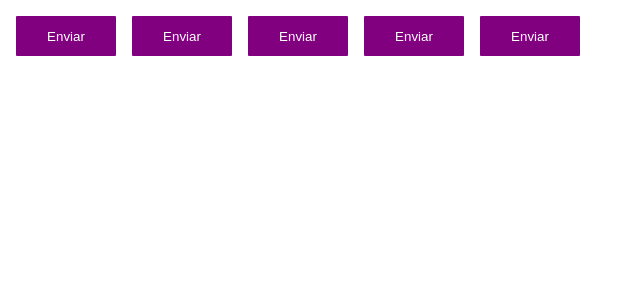
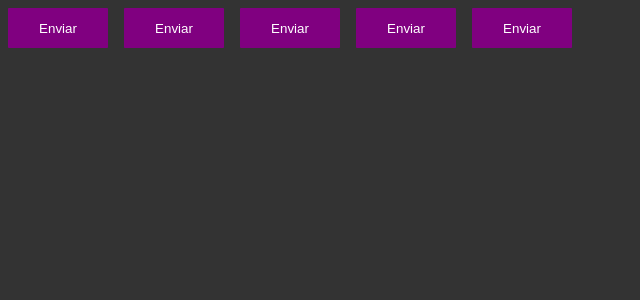
Before and after one commit to Moises-Bruce/ignite-timer, a React (Vite) app: page / in a window 1280 px wide. Shown: the top 300 px of the page, without its empty margins (0-640 px from the left). Built offline with nearby package versions, Linux system fonts and the light colour scheme.

Commit message:
estilos globais

```diff
--- a/src/App.tsx
+++ b/src/App.tsx
@@ -2,6 +2,7 @@
 import { Button } from "./components/Button"
 
 import { defaultTheme } from "./styles/themes/default"
+import { GlobalStyle } from "./styles/global"
 
 function App() {
   return (
@@ -11,6 +12,8 @@
       <Button variant="success"/>
       <Button variant="danger"/>
       <Button />
+
+      <GlobalStyle />
     </ThemeProvider>
   )
 }
--- /dev/null
+++ b/src/styles/global.ts
@@ -0,0 +1,14 @@
+import { createGlobalStyle } from 'styled-components'
+
+export const GlobalStyle = createGlobalStyle`
+    *{
+        margin: 0;
+        padding: 0;
+        box-sizing: border-box;
+    }
+
+    body{
+        background: #333;
+        color: #FFF;
+    }
+`;
```
